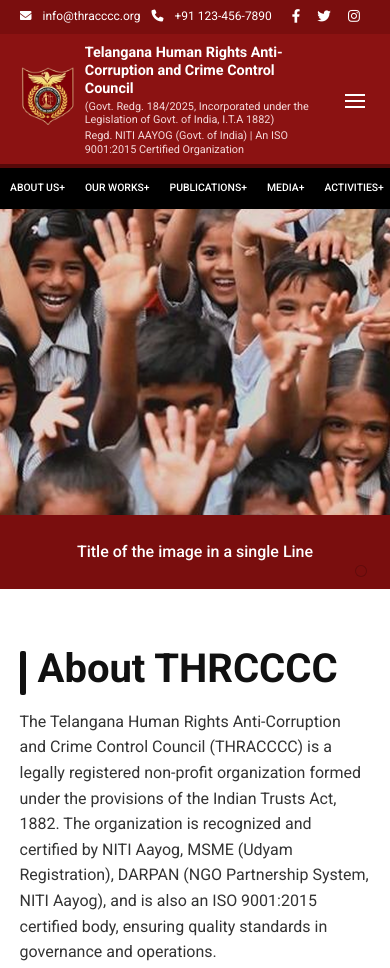
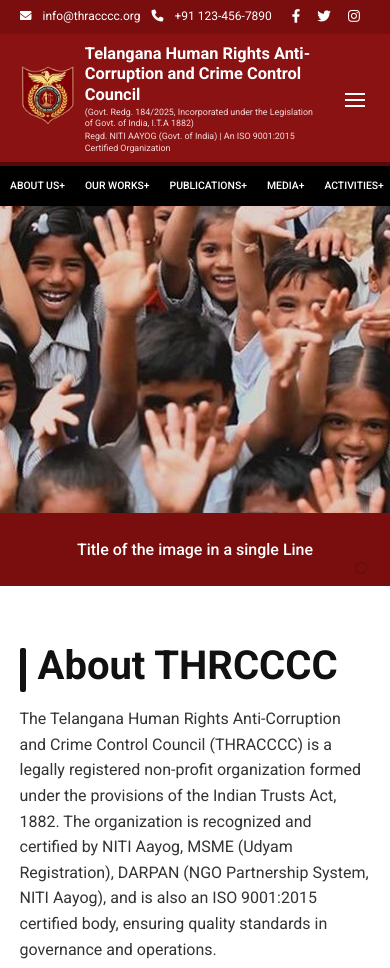
Before and after one commit to Soumith-R/THRACCCC, a website: page public/index.html in a window 390 px wide. Shown: the top 968 px of the page. Drawn offline with Linux system fonts and the light colour scheme.

Commit message:
header text resize

```diff
--- a/public/css/style.css
+++ b/public/css/style.css
@@ -163,14 +163,14 @@ body {
 
 .logo-text h1 {
     margin: 0;
-    font-size: 1.6rem;
+    font-size: calc(1.6rem + 2px); /* +2px as requested */
     color: #fff;
     font-weight: 700;
 }
 
 .logo-text p {
     margin: 2px 0 0;
-    font-size: 0.8rem;
+    font-size: calc(0.8rem - 2px); /* -2px as requested */
     color: #f5d9d9;
 }
 
@@ -649,8 +649,8 @@ body {
 @media (max-width: 992px) {
     .header-content { flex-direction: row; gap: 16px; }
     .logo-container { flex-direction: row; text-align: left; }
-    .logo-text h1 { font-size: 1rem; line-height: 1.25; }
-    .logo-text p { font-size: 0.72rem; line-height: 1.25; }
+    .logo-text h1 { font-size: calc(1rem + 2px); line-height: 1.25; }
+    .logo-text p { font-size: calc(0.72rem - 2px); line-height: 1.25; }
     .logo { max-height: 72px; margin-right: 12px; }
     .main-header { padding: 12px 0 10px; min-height: auto; }
     .header-menu-toggle { margin-left: auto; }
@@ -684,8 +684,8 @@ body {
 
 /* Very small screens */
 @media (max-width: 576px) {
-    .logo-text h1 { font-size: 0.9rem; }
-    .logo-text p { font-size: 0.68rem; }
+    .logo-text h1 { font-size: calc(0.9rem + 2px); }
+    .logo-text p { font-size: calc(0.68rem - 2px); }
     .logo { max-height: 58px; margin-right: 10px; }
     .main-header { padding: 10px 0 8px; }
     .about-section { padding: 56px 0; }
```
